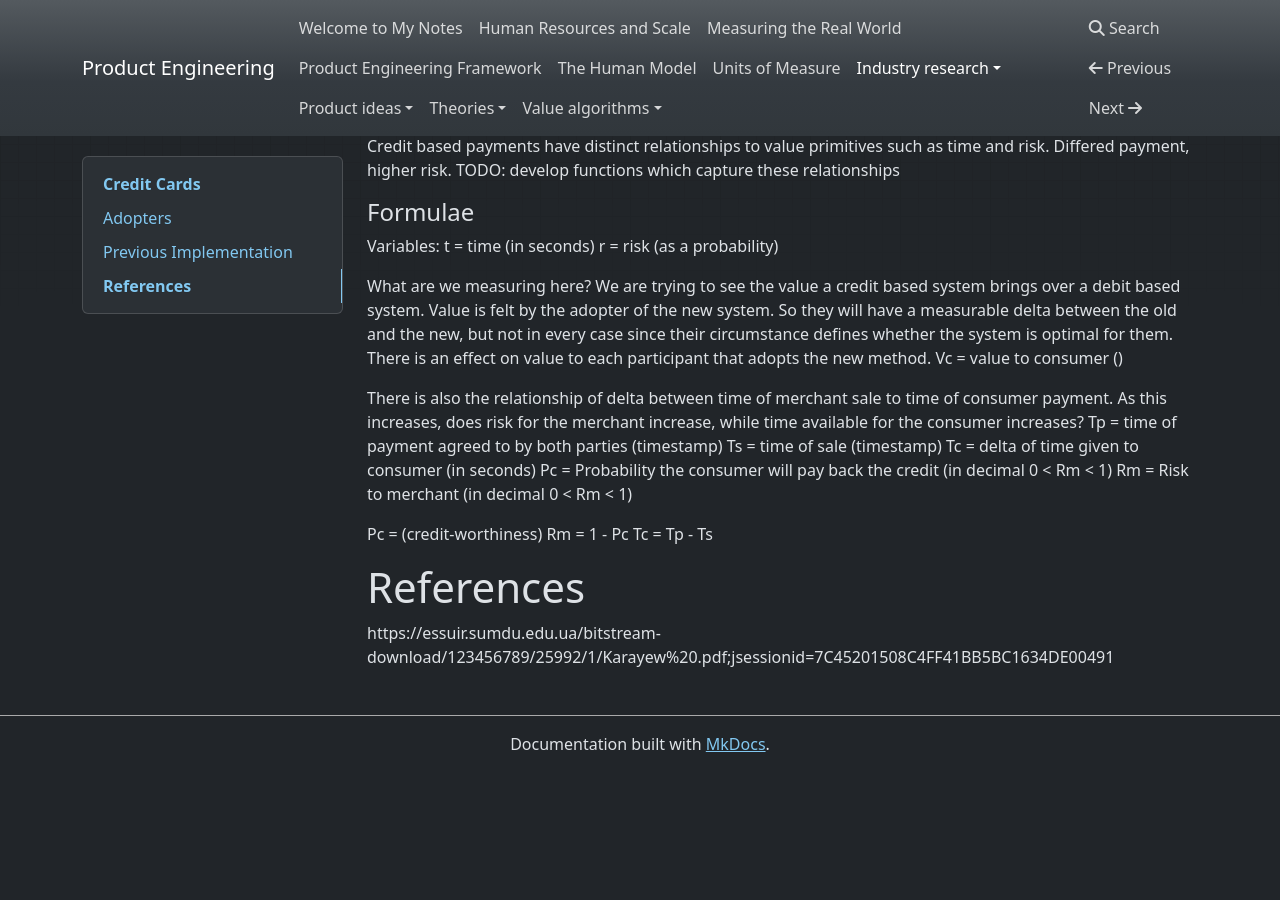
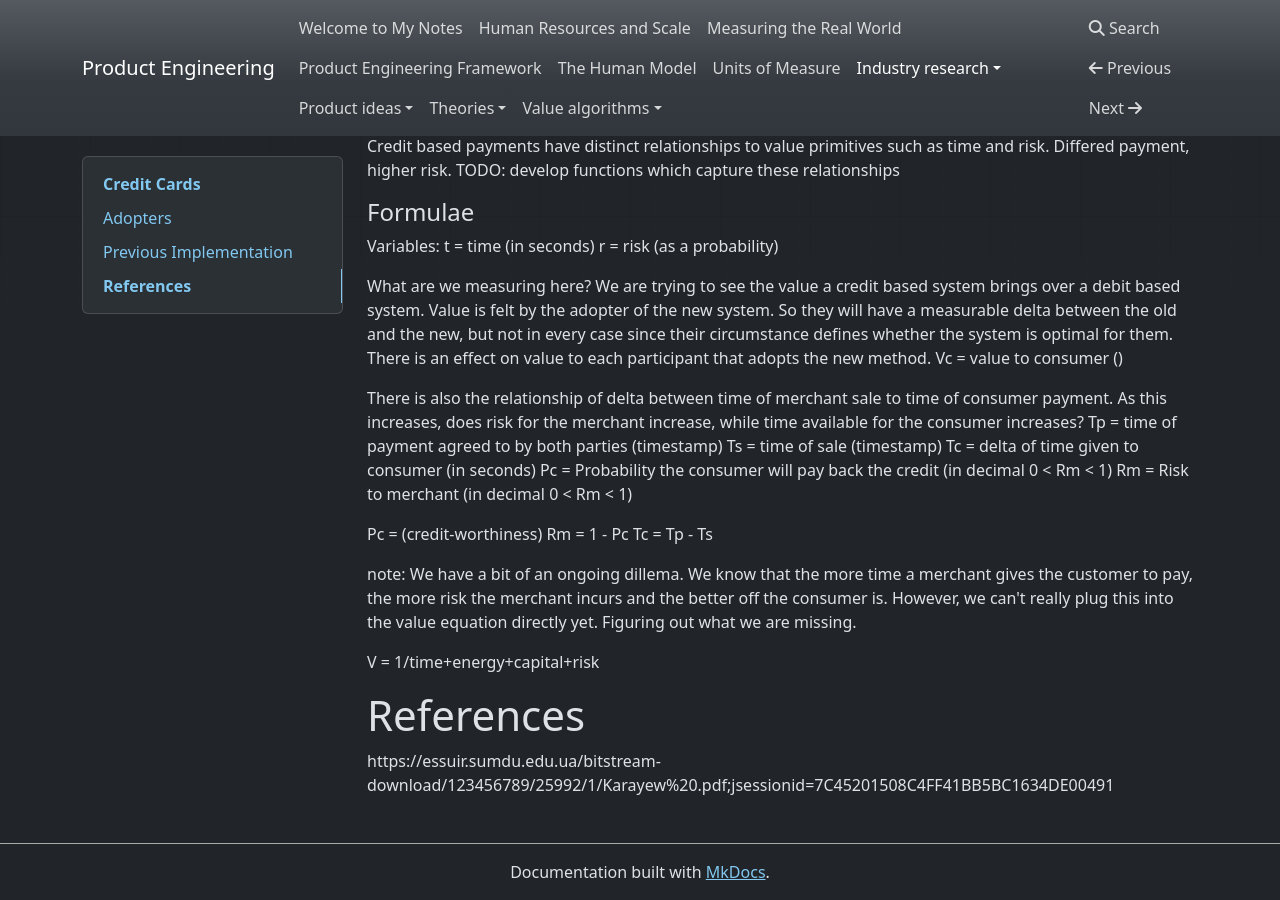
Before and after one commit to hhaidrr/notes, an MkDocs documentation site: the page built from product-engineering/industry-research/financial-services-industry/history/credit_cards.md, in a window 1280 px wide and 900 px high, scrolled down 980 px. Built offline with MkDocs 1.6.1, drawn with Linux system fonts in a browser that asks for light colours; nearby versions of some CDN libraries; before the commit the page ends 1752 px from its top, so only the background shows below that.

Commit message:
wip value equation

```diff
--- a/product-engineering/industry-research/financial-services-industry/history/credit_cards.md
+++ b/product-engineering/industry-research/financial-services-industry/history/credit_cards.md
@@ -62,6 +62,11 @@ Pc = (credit-worthiness)
 Rm = 1 - Pc
 Tc = Tp - Ts
 
+note: We have a bit of an ongoing dillema. We know that the more time a merchant gives the customer to pay, the more risk the merchant incurs and the better off
+the consumer is. However, we can't really plug this into the value equation directly yet. Figuring out what we are missing.
+
+V = 1/time+energy+capital+risk
+
 
 
 
```
